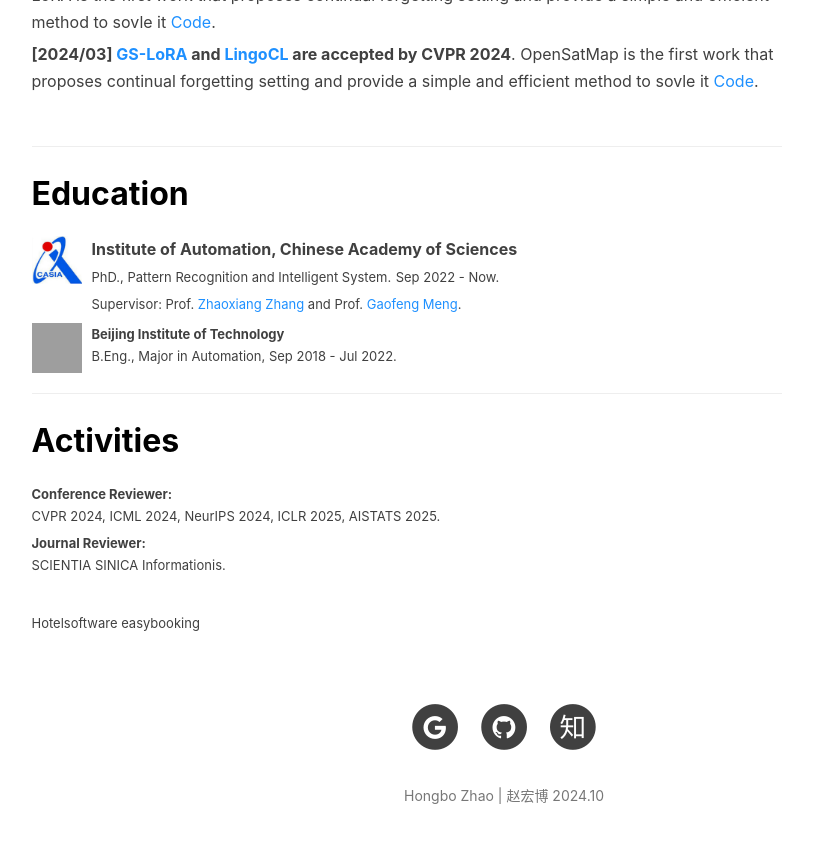
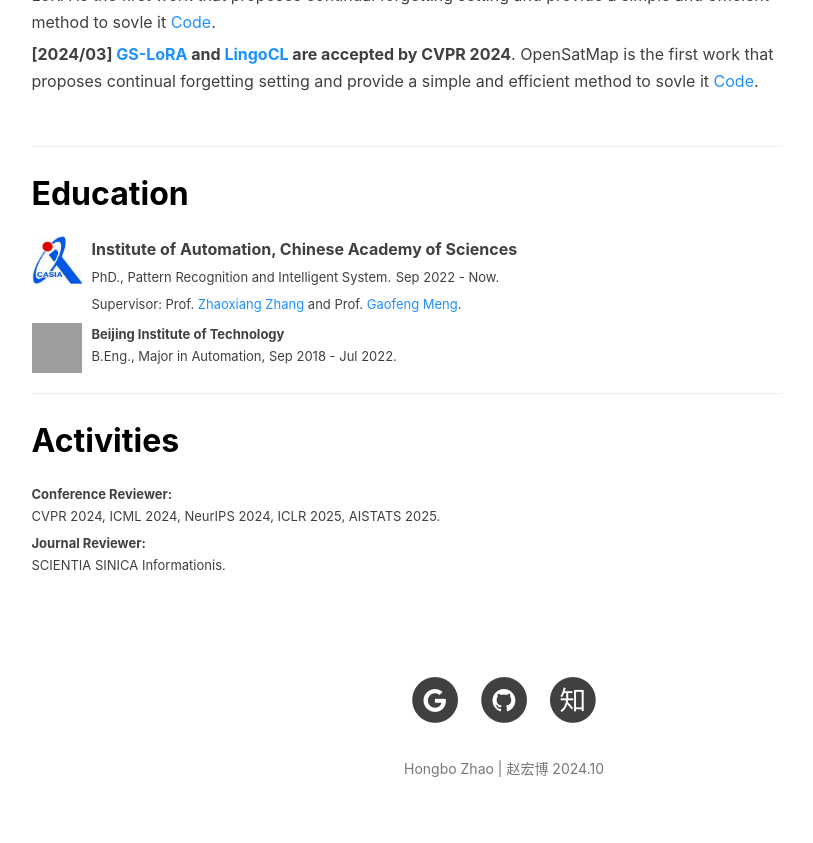
Before and after one commit to bjzhb666/bjzhb666.github.io, a Jekyll site: the page built from index.html, in a window 1280 px wide and 900 px high, scrolled down 799 px. Shown: the top 843 px of the window, without its empty margins (136-949 px from the left). Built offline with Jekyll 4.4.1, drawn with Linux system fonts in a browser that asks for light colours; nearby versions of some CDN libraries; the list of posts is cut into pages by our own code; comment, search, counter and statistics services are not loaded; grey boxes are pictures that could not be loaded.

```diff
--- a/index.html
+++ b/index.html
@@ -151,4 +151,3 @@
 	</div>
 </div>
 <script type="text/javascript" src="https://www.free-counters.org/count/geo4"></script><br>
- <a href='https://www.easybooking.eu/'>Hotelsoftware easybooking</a> <script type='text/javascript' src='https://www.whomania.com/ctr?id=fdc594170d60ae2146ebdbe29f50947a82b290a5'></script>
```
